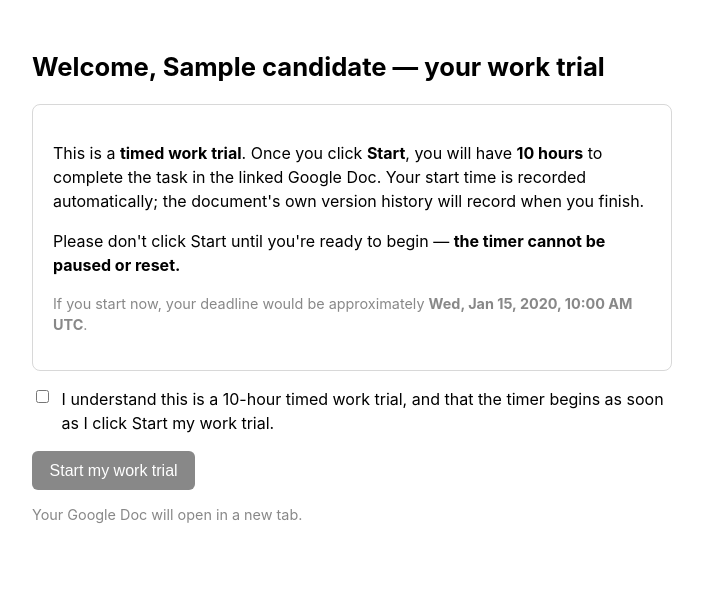
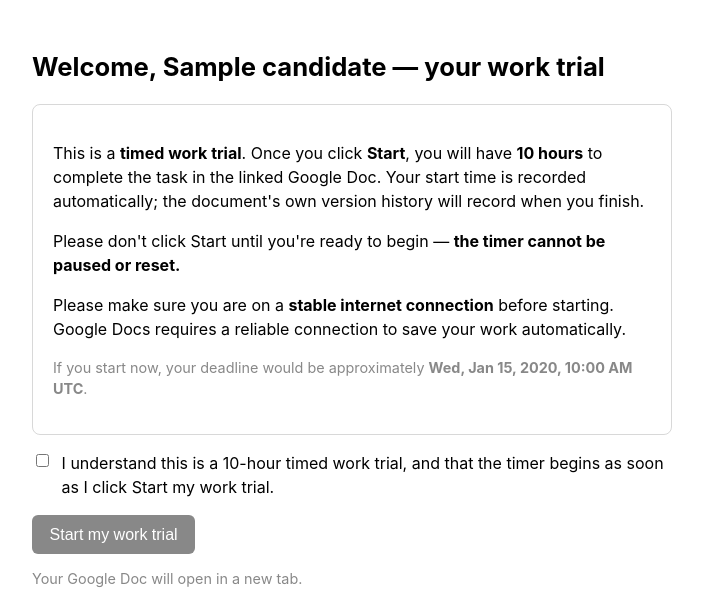
Before and after one commit to rtcharity/worktester, a Flask app: template templates/start.html in a window 1280 px wide. Shown: the top 589 px of the page, without its empty margins (288-991 px from the left). Run offline with Flask 3, Linux system fonts and the light colour scheme; the template is opened without the code that fills it: most values are stand-ins (such as "Sample title", 1, 10 or a date in 2020); parts of the project's set-up code (start-up, migrations or seed data) failed here and were passed over.

Commit message:
Add more instructions to the user

```diff
--- a/templates/start.html
+++ b/templates/start.html
@@ -11,6 +11,9 @@
 
     <p>Please don't click Start until you're ready to begin —
        <strong>the timer cannot be paused or reset.</strong></p>
+
+    <p>Please make sure you are on a <strong>stable internet connection</strong> before starting.
+       Google Docs requires a reliable connection to save your work automatically.</p>
 
     <p class="muted">If you start now, your deadline would be approximately
        <strong><time class="localtime" datetime="{{ projected_deadline | utciso }}">{{ projected_deadline | localtime }}</time></strong>.</p>
```
